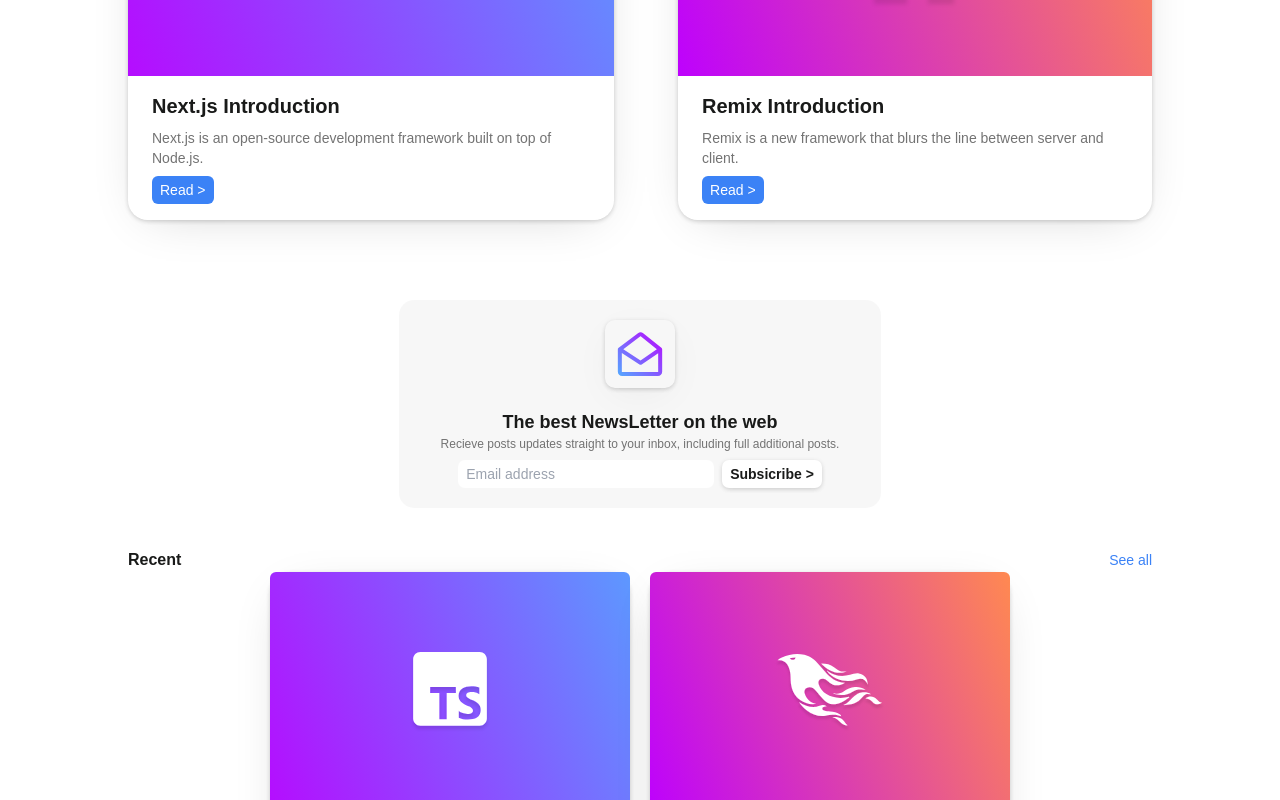
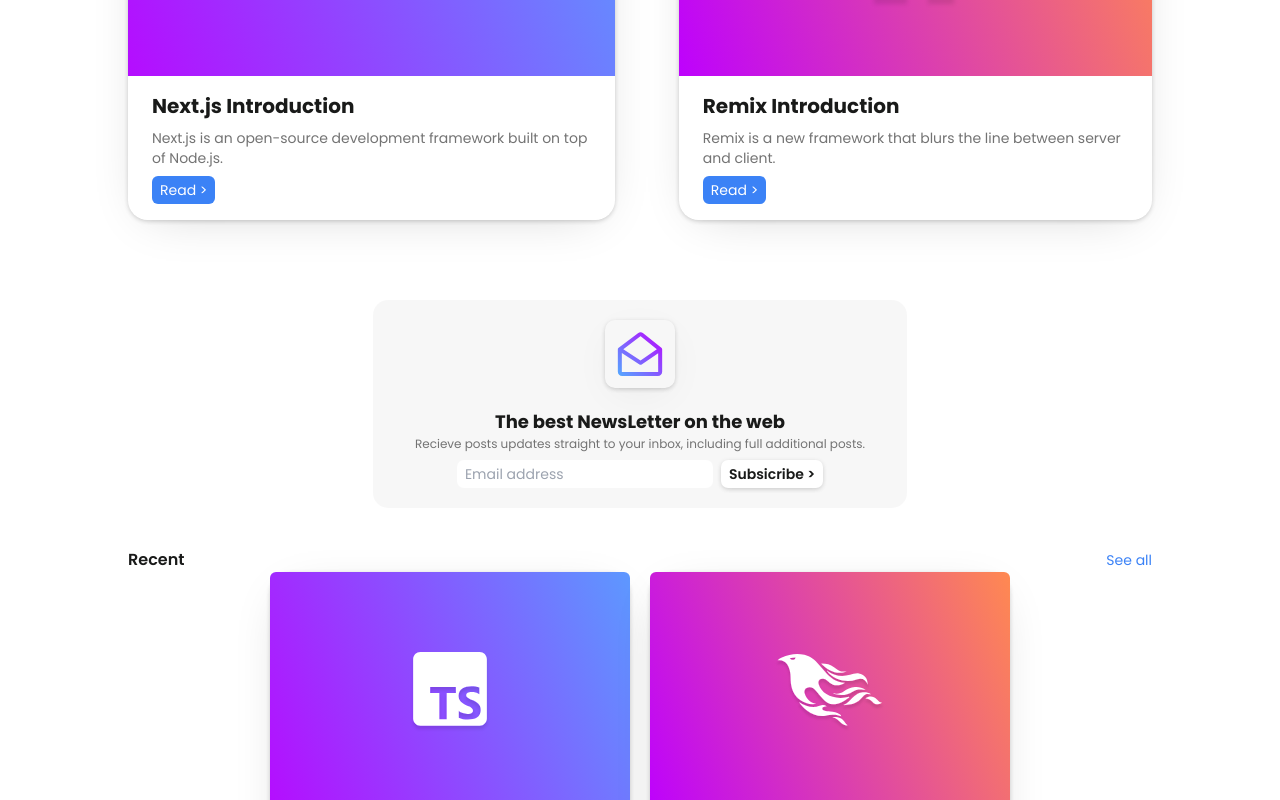
Before and after one commit to mohanadft/Figma-App, a React (Create React App) app: page / in a window 1280 px wide. Shown: the part 831-1631 px from the top of the page. Built offline with nearby package versions, Linux system fonts and the light colour scheme; a web font is replaced by a local one.

Commit message:
modify font

```diff
--- a/public/index.html
+++ b/public/index.html
@@ -2,12 +2,17 @@
 <html lang="en">
 	<head>
 		<meta charset="utf-8" />
-		<link rel="icon" href="%PUBLIC_URL%/favicon.ico" />
 		<meta name="viewport" content="width=device-width, initial-scale=1" />
 		<meta name="theme-color" content="#000000" />
 		<meta
 			name="description"
 			content="Web site created using create-react-app"
+		/>
+		<link rel="preconnect" href="https://fonts.googleapis.com" />
+		<link rel="preconnect" href="https://fonts.gstatic.com" crossorigin />
+		<link
+			href="https://fonts.googleapis.com/css2?family=Poppins:wght@100;200;300;400;500;600;700;800;900&display=swap"
+			rel="stylesheet"
 		/>
 		<title>Figma App</title>
 	</head>
--- a/src/index.css
+++ b/src/index.css
@@ -1,135 +1,6 @@
 @tailwind base;
 @tailwind components;
 @tailwind utilities;
-
-@font-face {
-	font-family: 'Sofia Pro';
-	font-style: normal;
-	font-weight: 400;
-	src: local('Sofia Pro'),
-		url('https://fonts.cdnfonts.com/s/14903/Sofia Pro Regular Az.woff')
-			format('woff');
-}
-@font-face {
-	font-family: 'Sofia Pro';
-	font-style: italic;
-	font-weight: 400;
-	src: local('Sofia Pro'),
-		url('https://fonts.cdnfonts.com/s/14903/Sofia Pro Regular Italic Az.woff')
-			format('woff');
-}
-@font-face {
-	font-family: 'Sofia Pro';
-	font-style: normal;
-	font-weight: 250;
-	src: local('Sofia Pro'),
-		url('https://fonts.cdnfonts.com/s/14903/Sofia Pro ExtraLight Az.woff')
-			format('woff');
-}
-@font-face {
-	font-family: 'Sofia Pro';
-	font-style: normal;
-	font-weight: 250;
-	src: local('Sofia Pro'),
-		url('https://fonts.cdnfonts.com/s/14903/Sofia Pro UltraLight Az.woff')
-			format('woff');
-}
-@font-face {
-	font-family: 'Sofia Pro';
-	font-style: italic;
-	font-weight: 250;
-	src: local('Sofia Pro'),
-		url('https://fonts.cdnfonts.com/s/14903/Sofia Pro ExtraLight Italic Az.woff')
-			format('woff');
-}
-@font-face {
-	font-family: 'Sofia Pro';
-	font-style: italic;
-	font-weight: 250;
-	src: local('Sofia Pro'),
-		url('https://fonts.cdnfonts.com/s/14903/Sofia Pro UltraLight Italic Az.woff')
-			format('woff');
-}
-@font-face {
-	font-family: 'Sofia Pro';
-	font-style: normal;
-	font-weight: 300;
-	src: local('Sofia Pro'),
-		url('https://fonts.cdnfonts.com/s/14903/Sofia Pro Light Az.woff')
-			format('woff');
-}
-@font-face {
-	font-family: 'Sofia Pro';
-	font-style: italic;
-	font-weight: 300;
-	src: local('Sofia Pro'),
-		url('https://fonts.cdnfonts.com/s/14903/Sofia Pro Light Italic Az.woff')
-			format('woff');
-}
-@font-face {
-	font-family: 'Sofia Pro';
-	font-style: normal;
-	font-weight: 500;
-	src: local('Sofia Pro'),
-		url('https://fonts.cdnfonts.com/s/14903/Sofia Pro Medium Az.woff')
-			format('woff');
-}
-@font-face {
-	font-family: 'Sofia Pro';
-	font-style: italic;
-	font-weight: 500;
-	src: local('Sofia Pro'),
-		url('https://fonts.cdnfonts.com/s/14903/Sofia Pro Medium Italic Az.woff')
-			format('woff');
-}
-@font-face {
-	font-family: 'Sofia Pro';
-	font-style: normal;
-	font-weight: 600;
-	src: local('Sofia Pro'),
-		url('https://fonts.cdnfonts.com/s/14903/Sofia Pro Semi Bold Az.woff')
-			format('woff');
-}
-@font-face {
-	font-family: 'Sofia Pro';
-	font-style: italic;
-	font-weight: 600;
-	src: local('Sofia Pro'),
-		url('https://fonts.cdnfonts.com/s/14903/Sofia Pro Semi Bold Italic Az.woff')
-			format('woff');
-}
-@font-face {
-	font-family: 'Sofia Pro';
-	font-style: normal;
-	font-weight: 700;
-	src: local('Sofia Pro'),
-		url('https://fonts.cdnfonts.com/s/14903/Sofia Pro Bold Az.woff')
-			format('woff');
-}
-@font-face {
-	font-family: 'Sofia Pro';
-	font-style: italic;
-	font-weight: 700;
-	src: local('Sofia Pro'),
-		url('https://fonts.cdnfonts.com/s/14903/Sofia Pro Bold Italic Az.woff')
-			format('woff');
-}
-@font-face {
-	font-family: 'Sofia Pro';
-	font-style: normal;
-	font-weight: 900;
-	src: local('Sofia Pro'),
-		url('https://fonts.cdnfonts.com/s/14903/Sofia Pro Black Az.woff')
-			format('woff');
-}
-@font-face {
-	font-family: 'Sofia Pro';
-	font-style: italic;
-	font-weight: 900;
-	src: local('Sofia Pro'),
-		url('https://fonts.cdnfonts.com/s/14903/Sofia Pro Black Italic Az.woff')
-			format('woff');
-}
 
 :root {
 	--text-color: #191a19;
@@ -144,7 +15,7 @@
 	padding: 0;
 	margin: 0;
 	box-sizing: border-box;
-	font-family: 'Sofia Pro', sans-serif;
+	font-family: 'Poppins', sans-serif;
 }
 
 .container {
```
